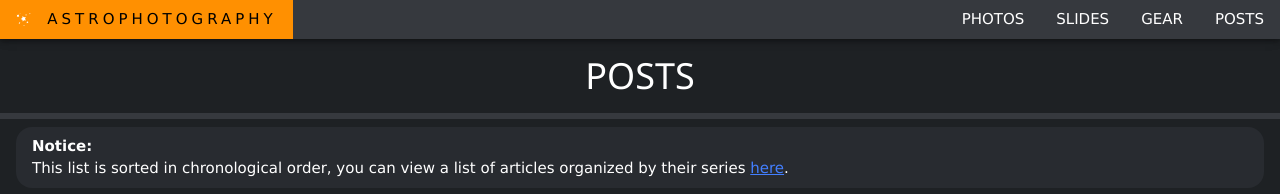
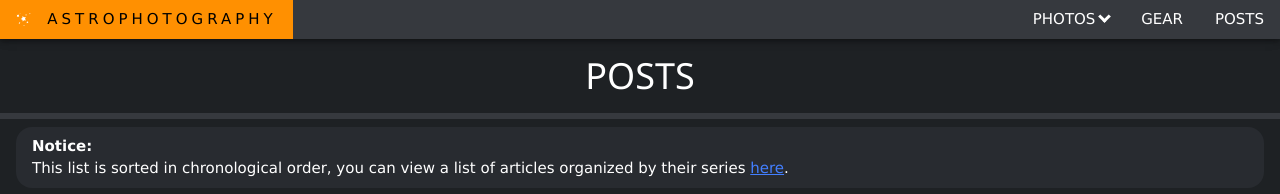
Before and after one commit to qkmaxware/astrophotography, a Jekyll site: the page built from posts-by-chronology.html, in a window 1280 px wide. Shown: the top 194 px of the page. Built offline with Jekyll 4.4.1, drawn with Linux system fonts in a browser that asks for light colours.

Commit message:
Photos menu now a dropdown

```diff
--- a/_includes/head.html
+++ b/_includes/head.html
@@ -20,6 +20,7 @@
 
 <link rel="stylesheet" href="{{site.baseurl}}/css/w3.css">
 <link rel="stylesheet" href="{{site.baseurl}}/css/w3.timeline.css">
+<link rel="stylesheet" href="{{site.baseurl}}/css/w3.arrows.css">
 <link rel="stylesheet" href="{{site.baseurl}}/css/site.css">
 <link rel="stylesheet" href="{{site.baseurl}}/css/code.css">
 <link rel="stylesheet" href="{{site.baseurl}}/css/theme.css">
--- a/_includes/navbar_items.html
+++ b/_includes/navbar_items.html
@@ -1,4 +1,9 @@
-<a href="{{ site.baseurl }}/photos" class="w3-bar-item w3-button flat">PHOTOS</a>
-<a href="{{ site.baseurl }}/slideshow" class="w3-bar-item w3-button flat">SLIDES</a>
+<div class="w3-dropdown-hover">
+    <button class="w3-button flat">PHOTOS <i class="w3-arrow down"></i></button>
+    <div class="w3-dropdown-content w3-bar-block w3-card-4 ">
+        <a href="{{ site.baseurl }}/photos" class="w3-bar-item w3-button flat">GALLERY</a>
+        <a href="{{ site.baseurl }}/slideshow" class="w3-bar-item w3-button flat">SLIDES</a>
+    </div>
+</div>
 <a href="{{ site.baseurl }}/gear" class="w3-bar-item w3-button flat">GEAR</a>
 <a href="{{ site.baseurl }}/posts-by-chronology" class="w3-bar-item w3-button flat">POSTS</a>
--- a/css/theme.css
+++ b/css/theme.css
@@ -4,6 +4,11 @@ html {
 }
 
 nav {
+    background-color: #36393e;
+    color: white;
+}
+
+.w3-dropdown-content {
     background-color: #36393e;
     color: white;
 }
--- /dev/null
+++ b/css/w3.arrows.css
@@ -0,0 +1,26 @@
+.w3-arrow {
+    border: solid white;
+    border-width: 0 3px 3px 0;
+    display: inline-block;
+    padding: 3px;
+  }
+
+  .w3-arrow.right {
+    transform: rotate(-45deg);
+    -webkit-transform: rotate(-45deg);
+  }
+
+  .w3-arrow.left {
+    transform: rotate(135deg);
+    -webkit-transform: rotate(135deg);
+  }
+
+  .w3-arrow.up {
+    transform: rotate(-135deg);
+    -webkit-transform: translate(0, 3px) rotate(-135deg);
+  }
+
+  .w3-arrow.down {
+    transform: rotate(45deg);
+    -webkit-transform: translate(0, -3px) rotate(45deg);
+  }
--- a/photos.html
+++ b/photos.html
@@ -10,7 +10,7 @@ permalink: /photos.html
 {% assign catalogues = site_catalogues | concat: photo_catalogues | uniq %}
 
 <div class="w3-container w3-center">
-    <h1>PHOTOS</h1>
+    <h1>PHOTO GALLERY</h1>
     <div class="w3-section w3-bottombar w3-padding-16">
         <div class="w3-margin-left w3-margin-right">
             <input id="search" list="targets" class="w3-input search" type="text" placeholder="Search..." onchange="doSearch()"/>
```
Also changed, not shown: css/w3.css.
